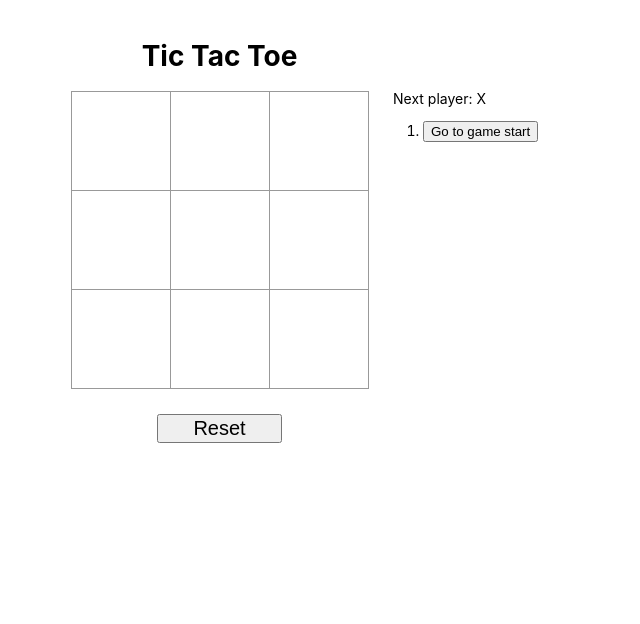
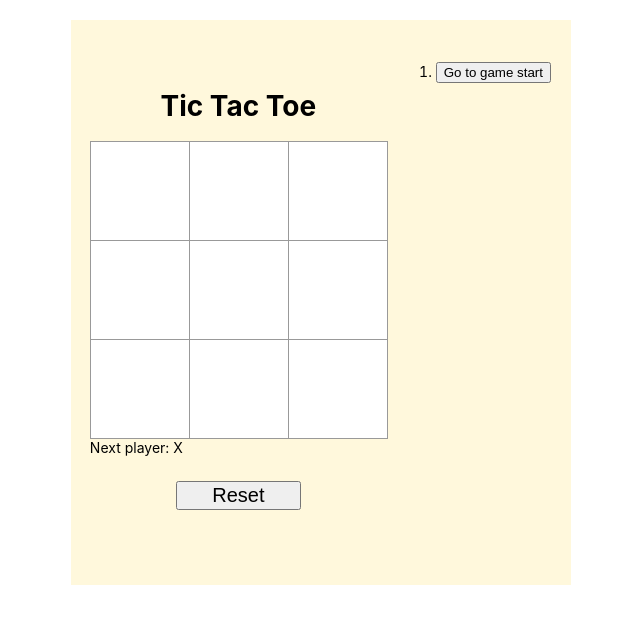
Before and after one commit to william-murphy-jr/tictactoe-tlm, a React (Create React App) app: page / in a window 1280 px wide. Shown: the top 624 px of the page, without its empty margins (319-959 px from the left). Built offline with nearby package versions, Linux system fonts and the light colour scheme.

Commit message:
moved status to center

```diff
--- a/src/App.jsx
+++ b/src/App.jsx
@@ -121,13 +121,13 @@ class Game extends React.Component {
             squares={current.squares}
             handleClick={(i) => this.handleClick(i)}
           />
+          <div>{status}</div>
           <Button onClick={ this.resetGame }
             className={'reset-game'}
           />
         </div>
         <div className="game-info">
-          <div>{status}</div>
-          <ol>{ moves }</ol>
+          <ol className="history">{ moves }</ol>
         </div>
       </div>
     );
--- a/src/index.css
+++ b/src/index.css
@@ -58,15 +58,27 @@ ol, ul {
 .game {
   display: flex;
   flex-direction: row;
+  background-color: cornsilk;
 }
 
 .game-info {
-  margin-top: 70px;
-  margin-left: 25px;
+  margin-top: 28px;
+  /* margin-left: 25px; */
+}
+
+.game-board {
+  margin: 50px auto;
 }
 
 .game-title {
   text-align: center;
+}
+
+.game-info-text {
+  width: 98px;
+  text-align: center;
+  display: block;
+  margin: 0 auto;
 }
 
 .reset-game {
@@ -75,3 +87,7 @@ ol, ul {
   font-size: 20px;
   margin: 25px auto;
 }
+
+.history {
+  margin-right: 1.25rem;
+}
```
